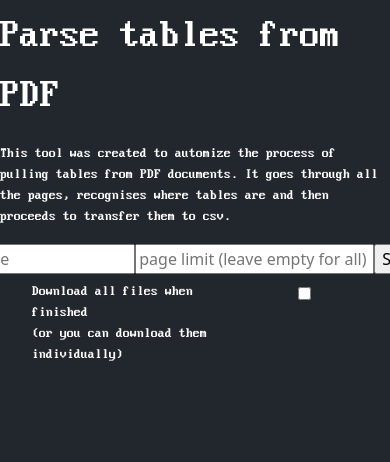
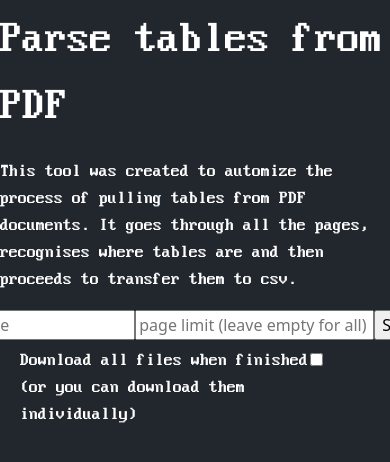
Before and after one commit to pavtiger/Parse-tables-from-PDF, a Flask app: page / in a window 390 px wide. Shown: the top 462 px of the page. Run offline with Flask 2, Linux system fonts and the light colour scheme.

Commit message:
Better adapt css for mobile devies

```diff
--- a/static/index.html
+++ b/static/index.html
@@ -14,12 +14,12 @@
         <script src="https://cdn.jsdelivr.net/npm/bootstrap@5.2.3/dist/js/bootstrap.bundle.min.js" integrity="sha384-kenU1KFdBIe4zVF0s0G1M5b4hcpxyD9F7jL+jjXkk+Q2h455rYXK/7HAuoJl+0I4" crossorigin="anonymous"></script>
         <script src="/socket.io.min.js"></script>
 
-        <p id="header" style="margin-top:2%">Parse tables from PDF</p>
+        <p id="header">Parse tables from PDF</p>
         <div class="col-lg-8 offset-lg-2 col-md-10 offset-md-1"><p class="description">This tool was created to automize the process of pulling tables from PDF documents.
             It goes through all the pages, recognises where tables are and then proceeds to transfer them to csv.</p></div>
 
 <!--        Form element and download when finished switch-->
-        <div class="container">
+        <div class="container-fluid">
             <form id="form" name="submit_link" action="" method="post">
                 <input type="text" id="link" name="link" placeholder="link for pdf file">
 
@@ -28,10 +28,10 @@
                 <input type="reset" id="stop_button" value="Stop"
                        style="background-color: -moz-default-background-color">
             </form>
-            <div class="col-lg-6 offset-lg-3 col-md-8 offset-md-2 p-2">
-                <div class="container" style="display: flex">
-                    <div class="col-lg-8"><p class="description">Download all files when finished<br>(or you can download them individually)</p></div>
-                    <div class="col-lg-2 offset-2">
+            <div class="col-lg-6 offset-lg-3 col-md-10 offset-md-1 p-2">
+                <div class="container-fluidq" style="display: flex">
+                    <div class="col-lg-8 offset-lg-2 offset-md-2 offset-xs-4 offset-sm-2 col-sm-7"><p class="description">Download all files when finished<br>(or you can download them individually)</p></div>
+                    <div class="col-lg-2 col-sm-2">
                         <label class="switch">
                             <input id="download_checkbox" type="checkbox">
                             <span class="switch_slider round"></span>
--- a/static/main.css
+++ b/static/main.css
@@ -27,13 +27,14 @@ body {
     white-space: pre-wrap;
     color: white;
     font-family: terminal, sans-serif;
-    font-size: 20px;
+    font-size: 30px;
     display: flex;
     justify-content: center;
     align-items: center;
 }
 
 #form {
+    width: 100%;
     display: flex;
     justify-content: center;
     align-items: center;
@@ -43,7 +44,7 @@ body {
 #timer {
     color: white;
     font-family: terminal, sans-serif;
-    font-size: 25px;
+    font-size: 30px;
     display: flex;
     justify-content: center;
     align-items: center;
@@ -52,7 +53,8 @@ body {
 #header {
     color: white;
     font-family: terminal, sans-serif;
-    font-size: 40px;
+    font-size: 45px;
+    margin-top: 2%;
     display: flex;
     justify-content: center;
     align-items: center;
@@ -61,7 +63,7 @@ body {
 .description {
     color: white;
     font-family: terminal, sans-serif;
-    font-size: 14px;
+    font-size: 18px;
     align-items: center;
 }
 
--- a/static/main.js
+++ b/static/main.js
@@ -78,7 +78,7 @@ socket.on("init", function(message) {
             '                    <div class="button-placeholder centered"><div class="button_text">Download</div></div>' +
             '                </div></div>\n' +
             '                <div class="col-lg-1 col-md-1 col-sm-2 col-2">\n' +
-            '                    <div class="p-1 expand_elem"><input class="dropdown" type="image" src="expand.png" style="max-width: 30%" alt="Input"> </div>\n' +
+            '                    <div class="p-1 expand_elem"><input class="dropdown" type="image" src="expand.png" alt="Input"> </div>\n' +
             '                </div>\n' +
             '            </div>\n' +
             '\n' +
@@ -230,6 +230,9 @@ form.addEventListener("reset", (e) => {  // Stop button press event
     processing_in_progress = false;
 
     socket.emit("stop");
+
+    let console_element = document.getElementById("init_info");
+    console_element.innerHTML += "Processing stopped\n";
 });
 
 
```
Also changed, not shown: other parts of static/main.css (+42 -14 lines).
